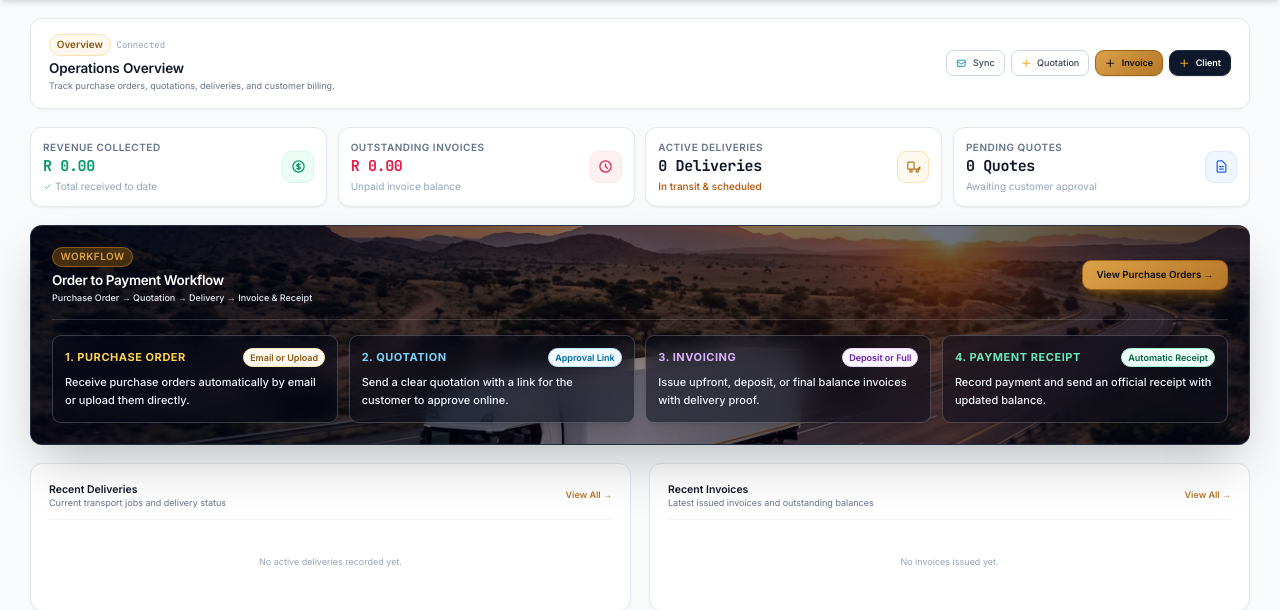
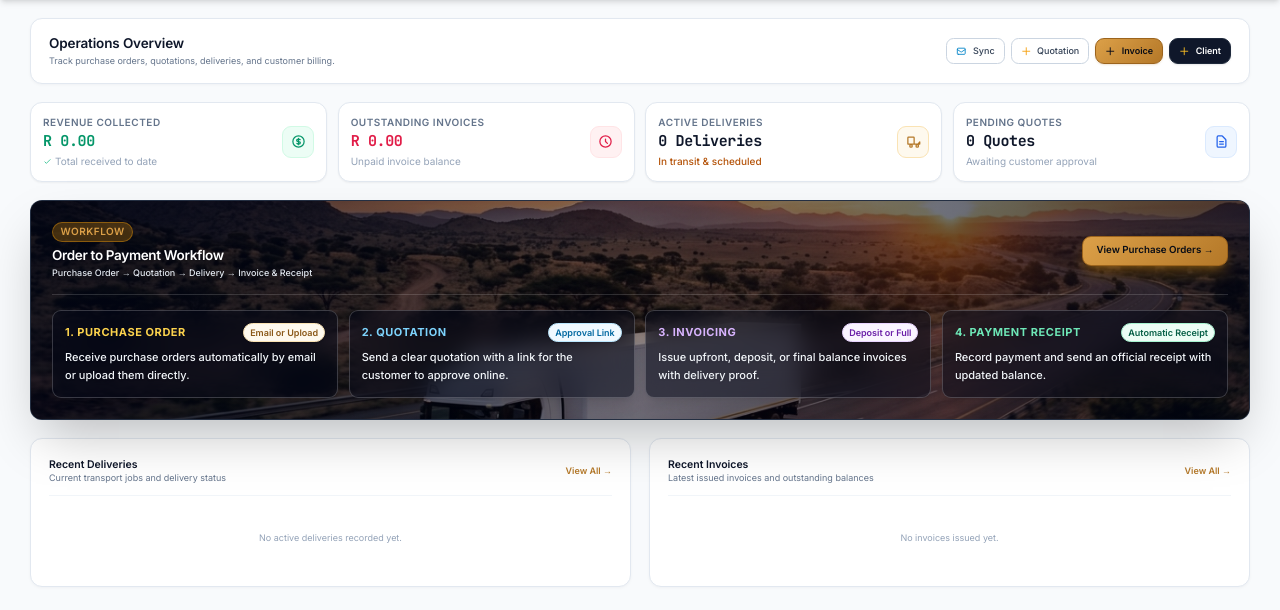
Before and after one commit to issamwema8-code/menardtrading, a Django app: page /overview/ in a window 1280 px wide. Shown: the part 110-720 px from the top of the page. Run offline with Django 5.2, Linux system fonts and the light colour scheme; the visitor is signed in with stand-in values (Sample User, id 1); data comes from the database, SQL or seed files in the repository; data that the repository does not hold is empty; some libraries are stand-ins or nearby versions.

Commit message:
style: remove redundant Overview Connected badge on operations overview page

```diff
--- a/templates/dashboard/overview.html
+++ b/templates/dashboard/overview.html
@@ -12,10 +12,6 @@
   <div class="page-header-card">
     <div class="flex flex-col md:flex-row justify-between items-start md:items-center gap-4">
       <div>
-        <div class="flex items-center gap-2 mb-1">
-          <span class="badge-gold text-[10px]">Overview</span>
-          <span class="text-xs text-slate-400 font-mono">Connected</span>
-        </div>
         <h1 class="page-title">Operations Overview</h1>
         <p class="page-description">Track purchase orders, quotations, deliveries, and customer billing.</p>
       </div>
```
